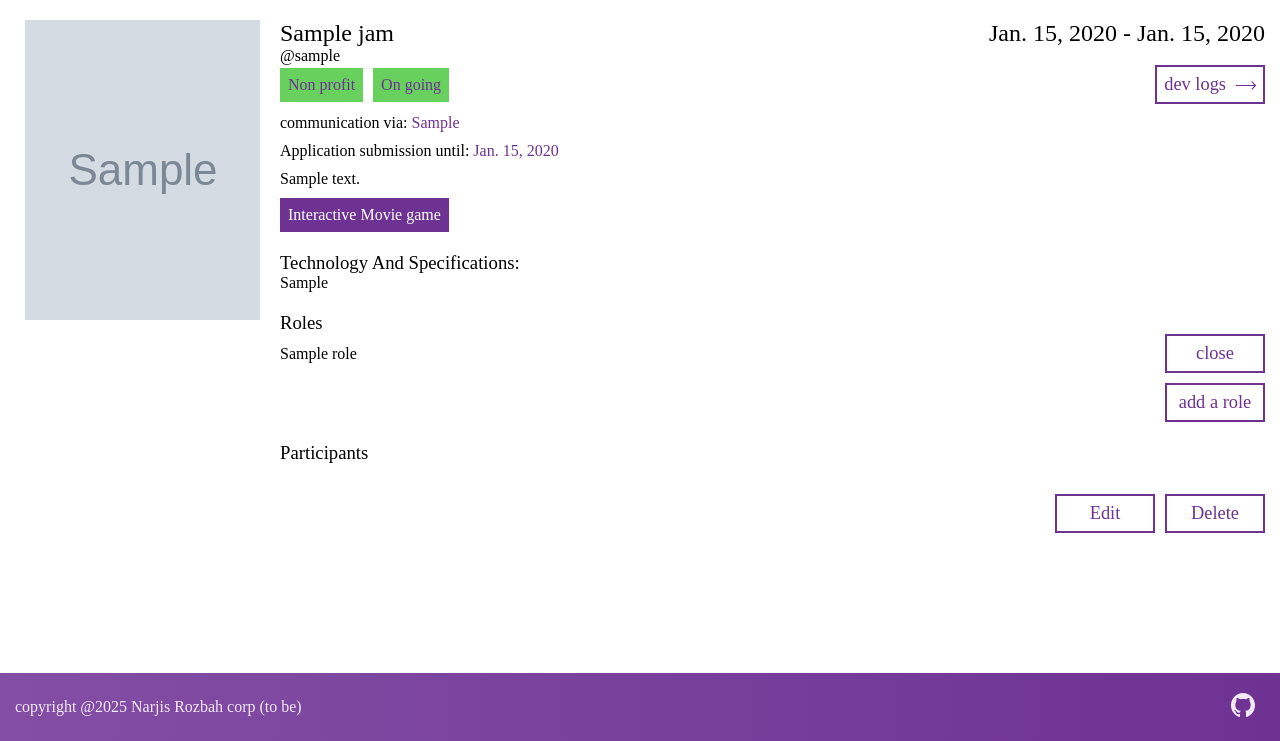
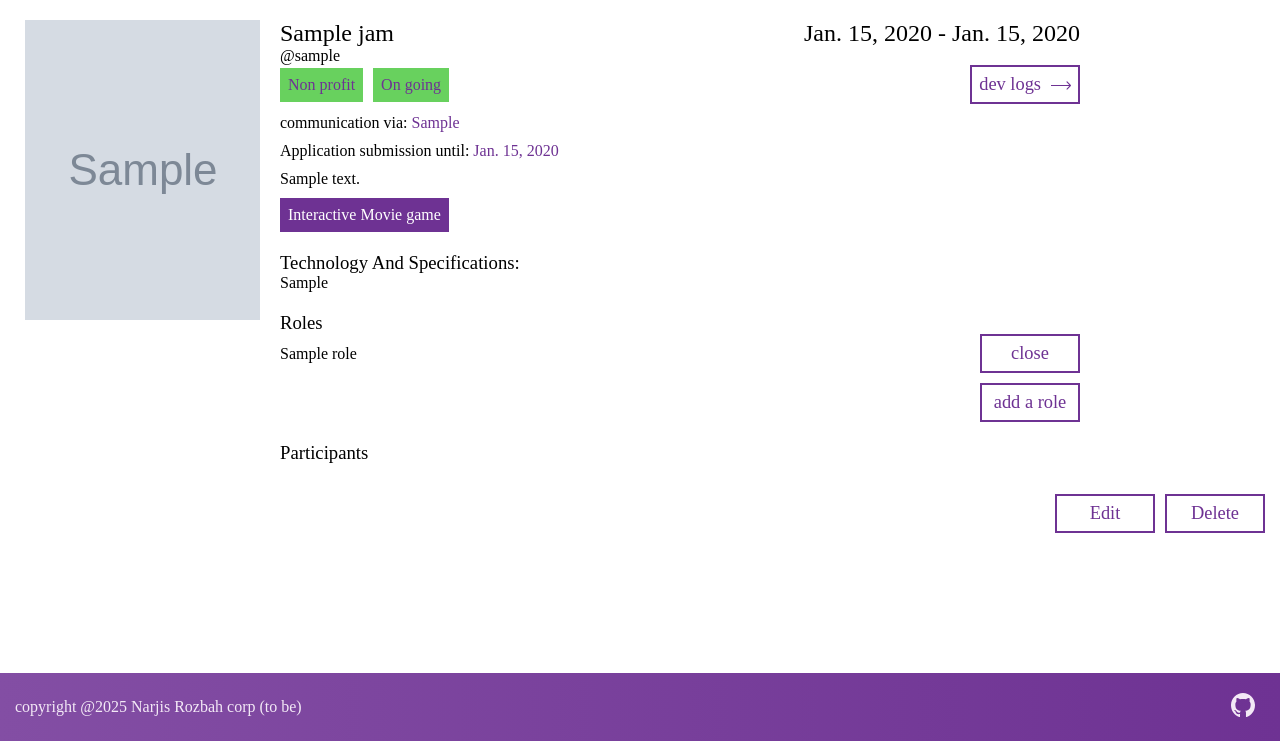
Before and after one commit to Squarewave34/Jam-out, a Django app: page /gameJams/1 in a window 1280 px wide. Shown: the part 59-800 px from the top of the page. Run offline with Django 5.2, Linux system fonts and the light colour scheme; a user stored in the database is signed in; tables that the repository leaves empty hold one stand-in row (values such as "Sample post"); grey boxes marked "Sample" are stand-in pictures; some web fonts are replaced.

Commit message:
minor fixes

```diff
--- a/jam_out/settings.py
+++ b/jam_out/settings.py
@@ -110,6 +110,8 @@ LOGIN_URL = 'home'
 LOGIN_REDIRECT_URL = 'main'
 LOGOUT_REDIRECT_URL = 'home'
 
+MEDIA_URL = '/'
+MEDIA_ROOT = BASE_DIR / ''
 # Default primary key field type
 # https://docs.djangoproject.com/en/5.1/ref/settings/#default-auto-field
 
--- a/jam_out/urls.py
+++ b/jam_out/urls.py
@@ -16,9 +16,15 @@ Including another URLconf
 """
 from django.contrib import admin
 from django.urls import path, include
+from django.conf import settings
+from django.conf.urls.static import static
+
 
 urlpatterns = [
     path('admin/', admin.site.urls),
     path('', include('main_app.urls')),
     path('accounts/', include('django.contrib.auth.urls')),
 ]
+
+if settings.DEBUG:
+    urlpatterns += static(settings.MEDIA_URL, document_root=settings.MEDIA_ROOT)
--- a/main_app/static/css/ids.css
+++ b/main_app/static/css/ids.css
@@ -26,6 +26,7 @@
 
 #take_all_space{
   flex-grow: 1;
+  max-width: 500px;
 }
 
 #arrow{
@@ -70,3 +71,7 @@
   background: var(--Light);
   padding: 15px;
 }
+
+#width{
+  width: 800px;
+}
--- a/main_app/templates/game-jam-details.html
+++ b/main_app/templates/game-jam-details.html
@@ -10,7 +10,7 @@
           <img class="img" src="{% static 'images/place_holder.jpg' %}" alt="image provided by user"/>
         {% endif %}
     </div>
-    <div id="take_all_space">
+    <div id="width">
       <div class"flex_space_in_between" style="display:flex; justify-content:space-between;">
         <h2 class="inline light no_margin margin_top">{{game_jam.name}}</h2>
         <h2 class="inline light no_margin margin_top"> {{game_jam.start_date}} - {{game_jam.end_date}} </h2>
--- a/main_app/urls.py
+++ b/main_app/urls.py
@@ -1,8 +1,8 @@
 from django.contrib import admin
 from django.urls import path
 from . import views
-from django.conf import settings
-from django.conf.urls.static import static
+
+
 
 urlpatterns = [
   path('', views.Home.as_view(), name='home'),
@@ -55,4 +55,4 @@ urlpatterns = [
   path('users/', views.users, name='users'),
 
   path('profile/', views.profile, name='profile'),
-] + static(settings.MEDIA_URL, document_root=settings.MEDIA_ROOT)
+]
```
Also changed, not shown: uploads/image_2025-02-19_180852662.png (added), uploads/image_2025-02-19_183511705.png (added).
